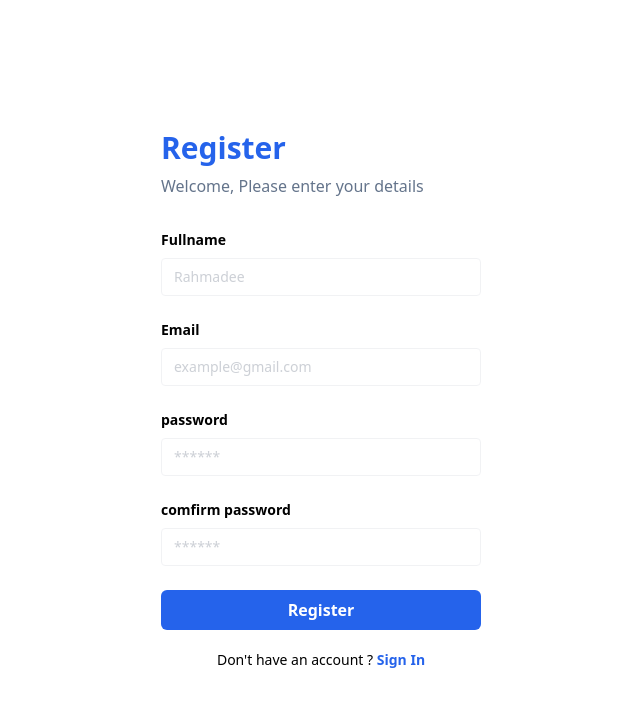
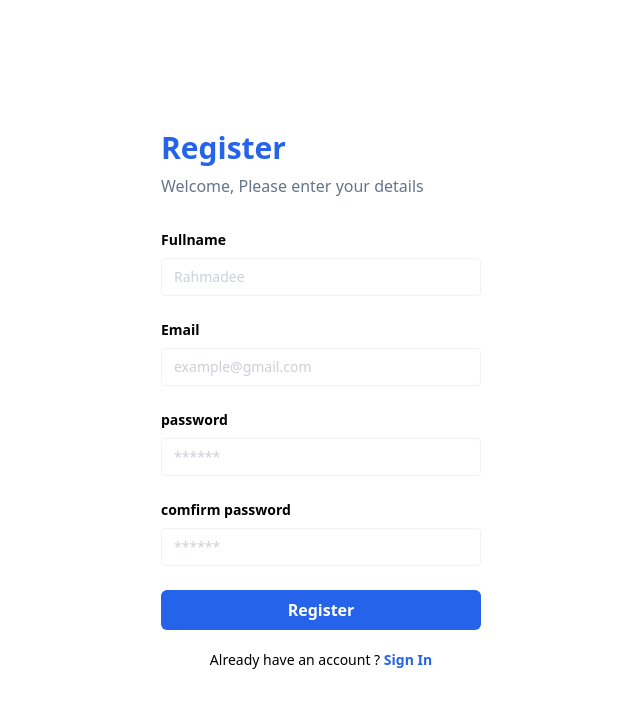
Before and after one commit to rahmad310317/TEST-REACT.JS, a React (Vite) app: page /register in a window 1280 px wide. Shown: the top 708 px of the page, without its empty margins (319-959 px from the left). Built offline with nearby package versions, Linux system fonts and the light colour scheme.

Commit message:
update pages login and register

```diff
--- a/src/Component/Layouts/AuthLayout.jsx
+++ b/src/Component/Layouts/AuthLayout.jsx
@@ -1,6 +1,7 @@
+import { Link } from "react-router-dom";
 
 const AuthLayout =  (props) =>  {
-    const {title, children} = props;
+    const {title, children, type} = props;
     return (
         <div className="flex justify-center min-h-screen items-center ">
             <div className="w-full max-w-xs">
@@ -11,6 +12,21 @@
             Welcome, Please enter your details
             </p>
             {children}
+            <p className="text-sm mt-5 text-center">
+                {type === 'login' ? "Don't Have an account " : "Already have an account ? "}
+
+               {type === 'login' && (
+                  <Link to="/register" className="font-bold text-blue-600">
+                  Sign Up
+                  </Link>
+               )}
+
+                {type === 'register' && (
+                  <Link to="/login" className="font-bold text-blue-600">
+                  Sign In
+                  </Link>
+               )}
+                </p>
             </div>
       </div>
     )
--- a/src/pages/login.jsx
+++ b/src/pages/login.jsx
@@ -1,17 +1,10 @@
 import AuthLayout from "../Component/Layouts/AuthLayout";
 import FormLogin from "../Component/Fragment/FormLogin";
-import { Link } from "react-router-dom";
 
 const LoginPage = () => {
     return (
-        <AuthLayout title="Login">
+        <AuthLayout title="Login" type="login">
            <FormLogin/>
-           <p className="text-sm mt-5 text-center">
-              Don't have an account ? {" "}
-              <Link to="/register" className="font-bold text-blue-600">
-                Sign up
-              </Link>
-           </p>
         </AuthLayout>
     );
 }
--- a/src/pages/register.jsx
+++ b/src/pages/register.jsx
@@ -1,19 +1,12 @@
 import AuthLayout from "../Component/Layouts/AuthLayout";
 import FormRegister from "../Component/Fragment/FormRegister";
-import { Link } from "react-router-dom";
 
-const LoginPage = () => {
+const RegisterPage = () => {
     return (
-        <AuthLayout title="Register">
+        <AuthLayout title="Register" type="register">
             <FormRegister />
-            <p className="text-sm mt-5 text-center">
-              Don't have an account ? {" "}
-              <Link to="/login" className="font-bold text-blue-600">
-                Sign In
-              </Link>
-           </p>
         </AuthLayout>
     );
 }
 
-export default LoginPage;
+export default RegisterPage;
```
